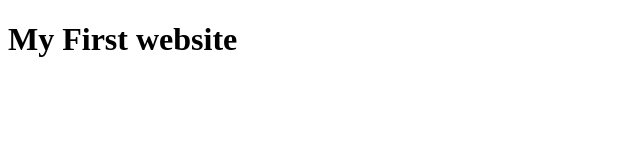
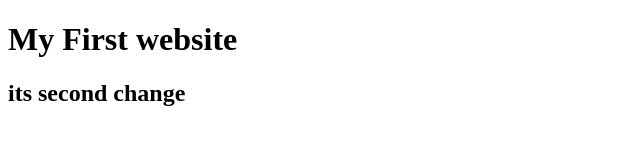
Before and after one commit to solaymancse5/my-first-website, a plain HTML site: page index.html in a window 1280 px wide. Shown: the whole page, without its empty margins (0-640 px from the left). Drawn offline with Linux system fonts and the light colour scheme.

Commit message:
secondt change

```diff
--- a/index.html
+++ b/index.html
@@ -8,5 +8,6 @@
 </head>
 <body>
     <h1>My First website</h1>
+    <h2>its second change</h2>
 </body>
 </html>
```
